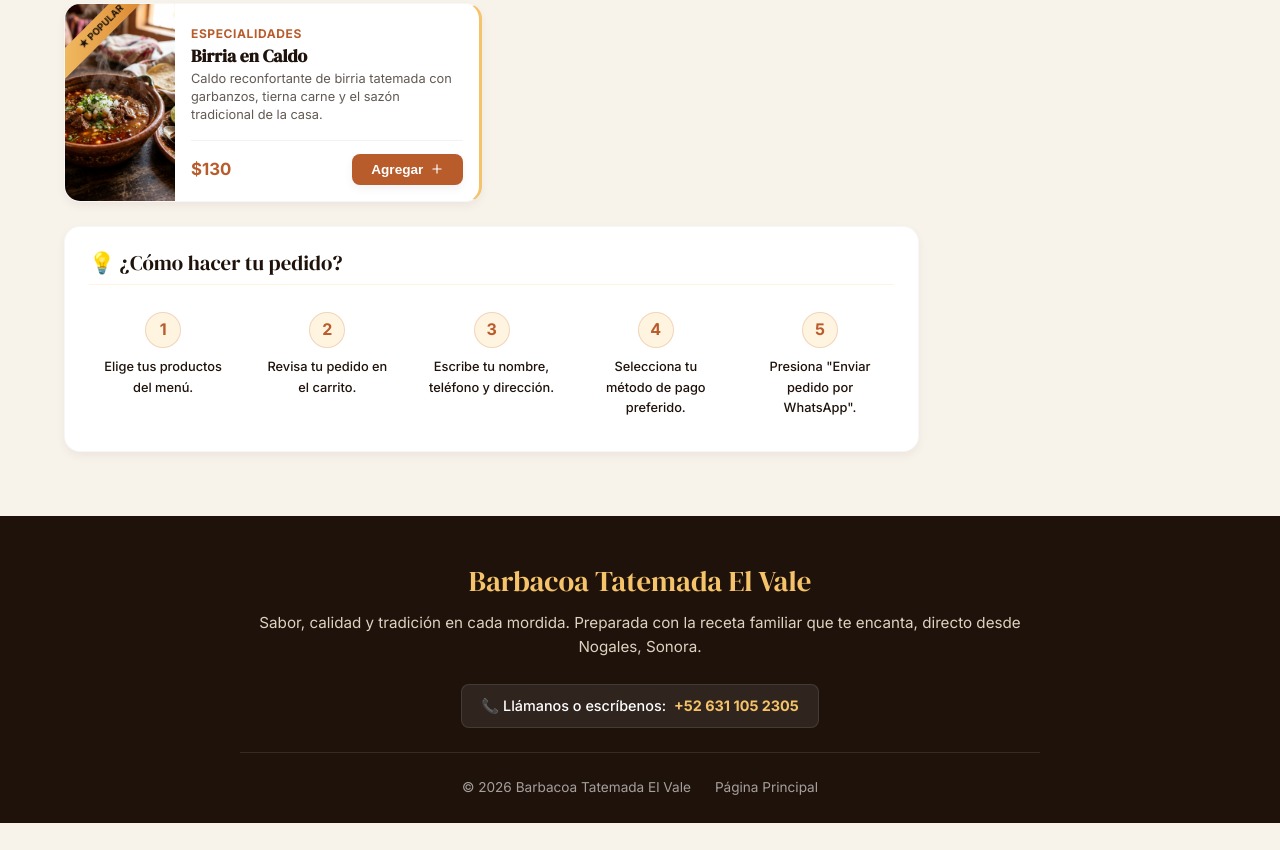
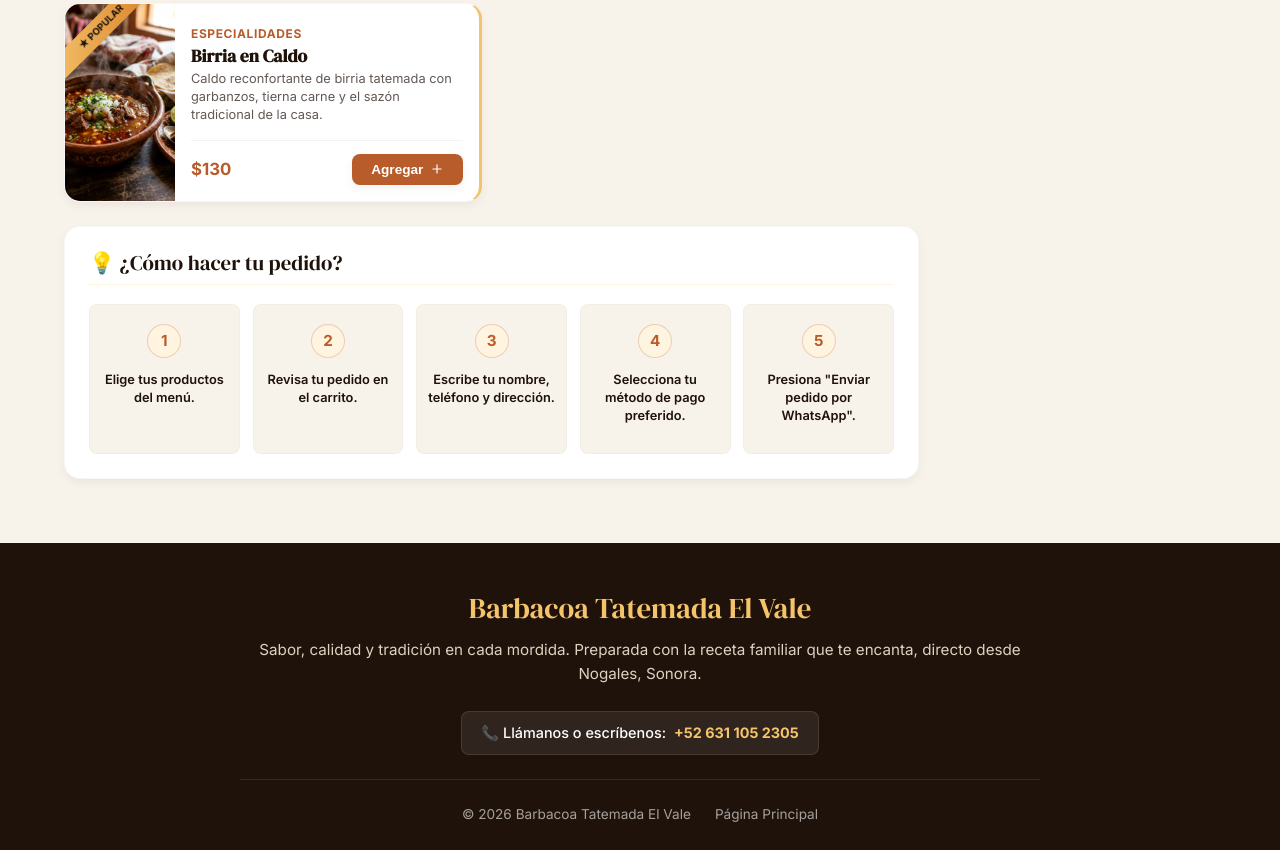
Before and after one commit to Denalatika/barbacoatatemada, a plain HTML site: page sistema-pedidos/index.html in a window 1280 px wide. Shown: the part 2044-2894 px from the top of the page. Before the commit the page ends 2867 px from the top, so only its background shows below. Drawn offline with Linux system fonts and the light colour scheme.

Commit message:
fix(responsive): rediseña el tutorial para ser sumamente fluido y responsivo en móviles y split viewports

```diff
--- a/sistema-pedidos/pedidos.css
+++ b/sistema-pedidos/pedidos.css
@@ -844,26 +844,35 @@ textarea.form-control {
 }
 
 .tutorial-list {
-    display: grid;
-    grid-template-columns: 1fr;
-    gap: 1rem;
+    display: flex;
+    flex-direction: column;
+    gap: 0.8rem;
     margin-top: 1rem;
 }
 
-@media (min-width: 768px) {
-    .tutorial-list {
-        grid-template-columns: repeat(5, 1fr);
-    }
+.tutorial-item {
+    display: flex;
+    flex-direction: row;
+    align-items: center;
+    gap: 1rem;
+    text-align: left;
+    padding: 0.8rem 1rem;
+    background-color: var(--soft-gray);
+    border-radius: var(--radius-sm);
+    border: 1px solid rgba(31, 18, 11, 0.02);
+    transition: all 0.25s cubic-bezier(0.4, 0, 0.2, 1);
 }
 
-.tutorial-item {
-    text-align: center;
-    padding: 0.5rem;
+.tutorial-item:hover {
+    transform: translateY(-2px);
+    border-color: rgba(184, 92, 44, 0.12);
+    background-color: var(--cream);
+    box-shadow: var(--shadow-sm);
 }
 
 .tutorial-step-number {
-    width: 36px;
-    height: 36px;
+    width: 34px;
+    height: 34px;
     border-radius: 50%;
     background-color: var(--cream);
     color: var(--burnt-orange);
@@ -871,14 +880,53 @@ textarea.form-control {
     align-items: center;
     justify-content: center;
     font-weight: 700;
-    margin: 0 auto 0.6rem;
-    border: 1px solid rgba(184, 92, 44, 0.2);
+    font-size: 0.95rem;
+    flex-shrink: 0;
+    border: 1px solid rgba(184, 92, 44, 0.25);
+    transition: all 0.2s ease;
+}
+
+.tutorial-item:hover .tutorial-step-number {
+    background-color: var(--burnt-orange);
+    color: var(--white);
+    border-color: var(--burnt-orange);
+    transform: scale(1.05);
 }
 
 .tutorial-text {
-    font-size: 0.8rem;
-    font-weight: 500;
+    font-size: 0.85rem;
+    font-weight: 600;
     color: var(--dark-brown);
+    margin: 0;
+    line-height: 1.4;
+}
+
+@media (min-width: 768px) {
+    .tutorial-list {
+        flex-direction: row;
+        justify-content: space-between;
+        gap: 0.8rem;
+    }
+
+    .tutorial-item {
+        flex: 1;
+        flex-direction: column;
+        text-align: center;
+        padding: 1.2rem 0.6rem;
+        align-items: center;
+        justify-content: flex-start;
+        min-height: 150px;
+        gap: 0.8rem;
+    }
+
+    .tutorial-step-number {
+        margin: 0 auto;
+    }
+
+    .tutorial-text {
+        text-align: center;
+        font-size: 0.8rem;
+    }
 }
 
 /* FOOTER */
```
